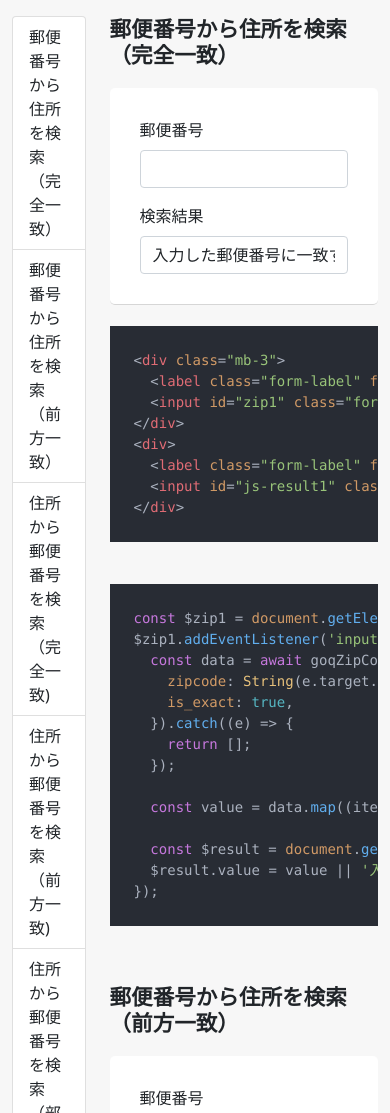
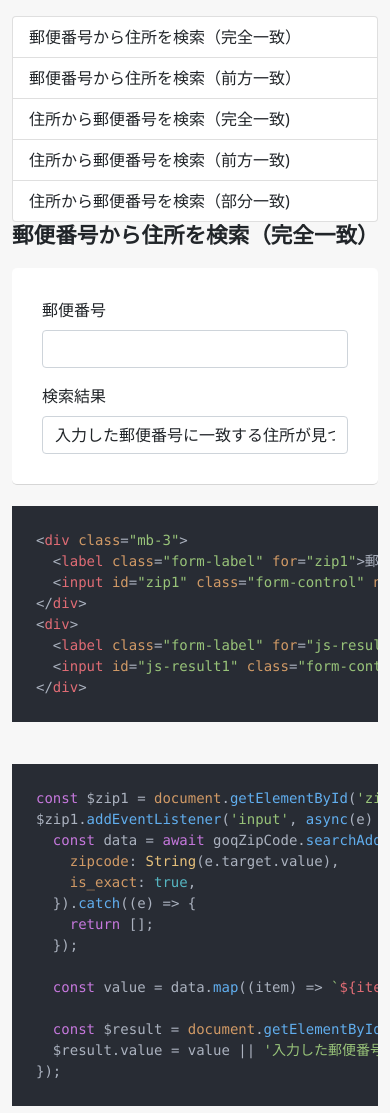
Before and after one commit to GoQSystemInc/GoqZipCode, a website built with webpack: page sample/index.html in a window 390 px wide. Shown: the top 1113 px of the page. Built offline with nearby package versions, Linux system fonts and the light colour scheme.

Commit message:
スマホで表示が切れないように

```diff
--- a/sample/index.html
+++ b/sample/index.html
@@ -32,7 +32,7 @@
 <body>
 <div class="pt-3 container">
   <div class="row">
-    <div class="col-3">
+    <div class="col-sm-3">
       <div class="list-group menu">
         <a href="#example1" class="list-group-item">郵便番号から住所を検索（完全一致）</a>
         <a href="#example2" class="list-group-item">郵便番号から住所を検索（前方一致）</a>
@@ -42,7 +42,7 @@
       </div>
     </div>
 
-  <div class="col-9">
+  <div class="col-sm-9">
     <div id="example1">
       <h1 class="fs-4 fw-bold">郵便番号から住所を検索（完全一致）</h1>
       <div class="content-box">
```
Also changed, not shown: dist/css/style.css.
